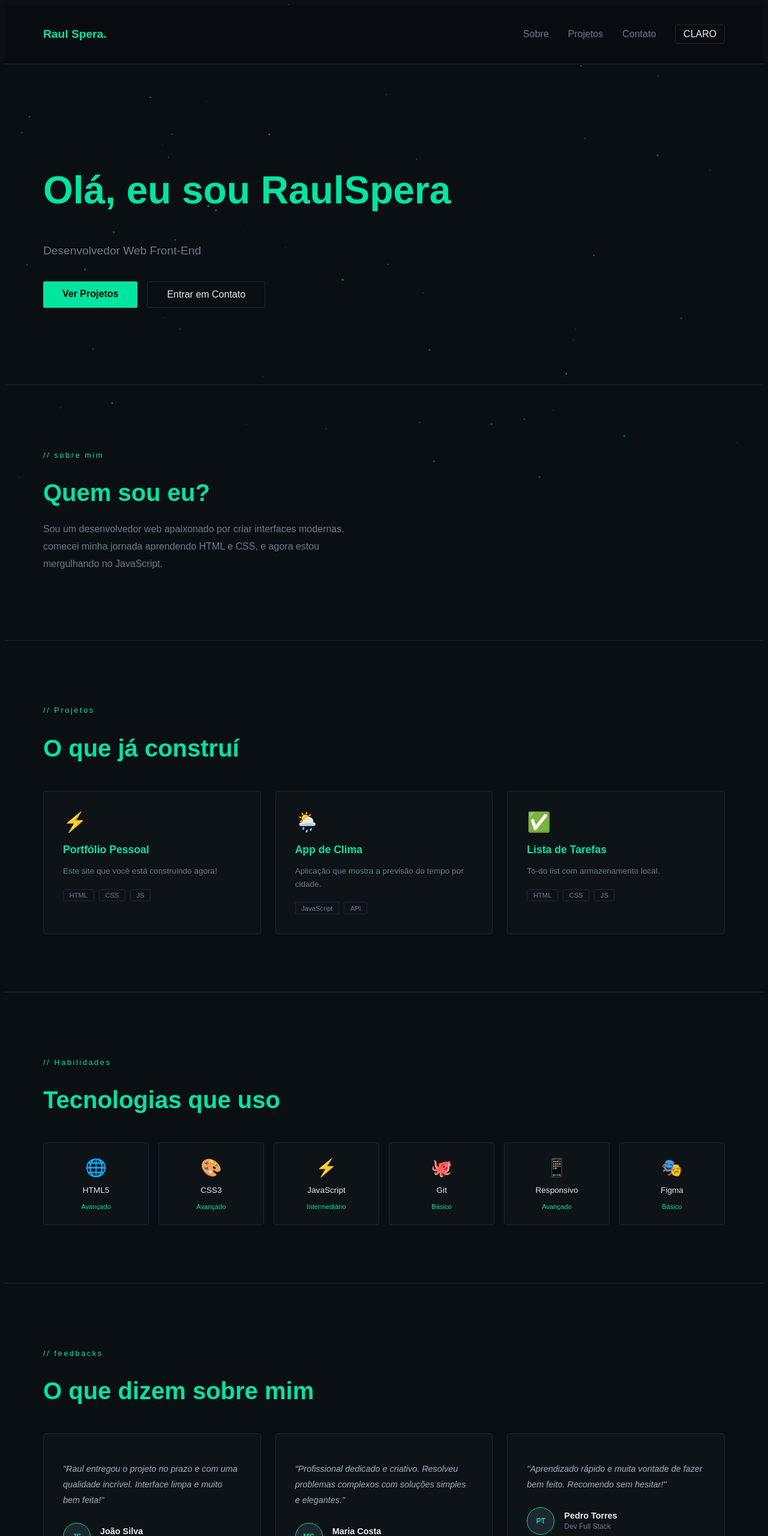
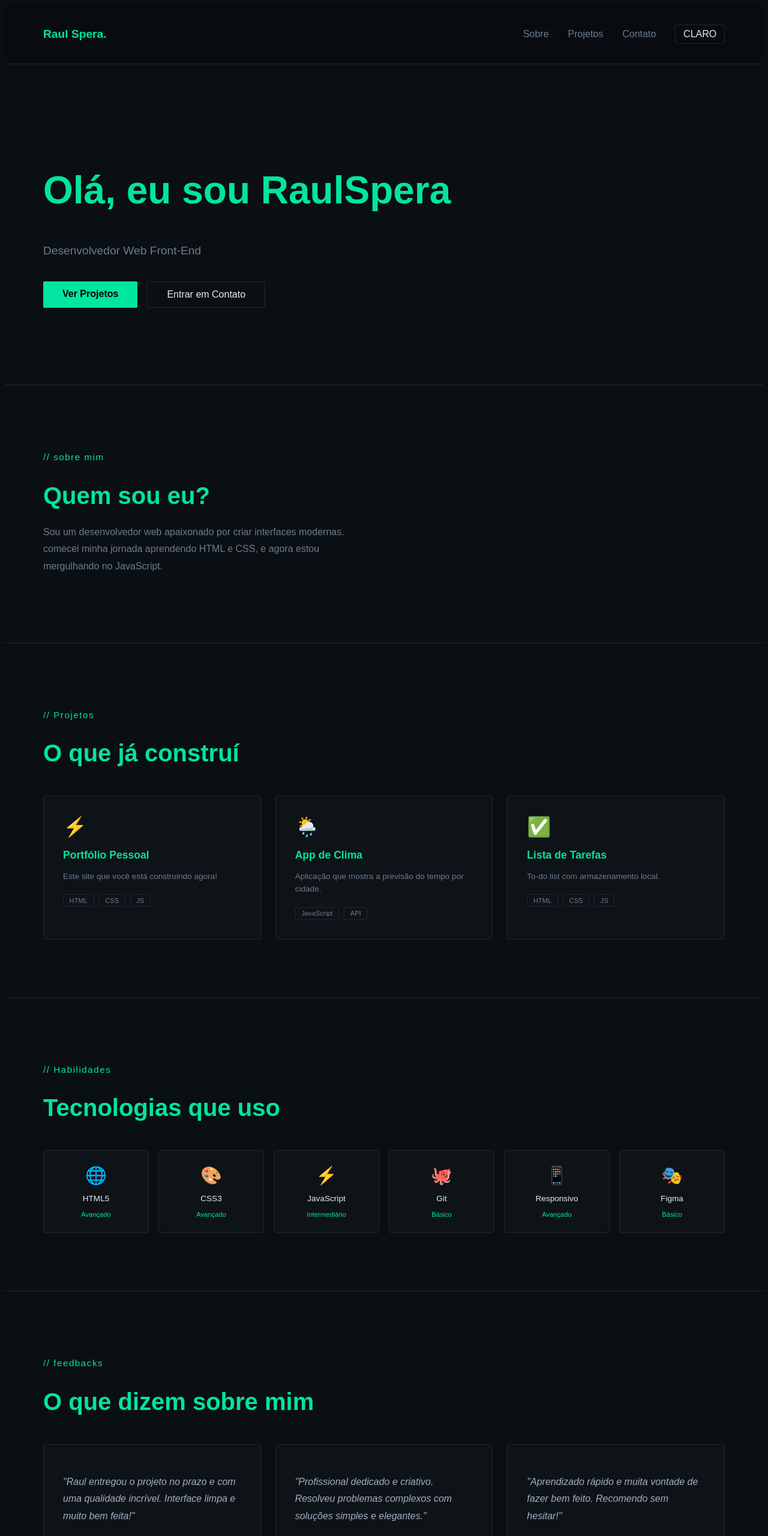
Before and after one commit to raulspera6/Portfolio, a plain HTML site: page index.html in a window 1280 px wide. Shown: the top 2560 px of the page at 60% size. Drawn offline with Linux system fonts and the light colour scheme; animation ran at ten frames a second.

Commit message:
ajusta particulas corrige botoes

```diff
--- a/css/estilo.css
+++ b/css/estilo.css
@@ -637,3 +637,20 @@ body,claro .btn-outline:hover{
   align-items: center;
   gap: 2rem;
 }
+/* Ajuste de fontes */
+.label {
+  font-size: 0.95rem;
+  letter-spacing: 0.1em;
+}
+
+.feedback-texto {
+  font-size: 1rem;
+}
+
+.feedback-autor strong {
+  font-size: 1rem;
+}
+
+.feedback-autor span {
+  font-size: 0.85rem;
+}
--- a/index.html
+++ b/index.html
@@ -14,8 +14,8 @@
         <div class="nav-direita">
           <ul>
             <li><a href="#sobre">Sobre</a></li>
-            <li><a href="#Projetos">Projetos</a></li>
-            <li><a href="#Contato">Contato</a></li>
+            <li><a href="#projetos">Projetos</a></li>
+            <li><a href="#contato">Contato</a></li>
           </ul>
           <button id="btn-tema" onclick="alternarTema()">CLARO</button>
         </div>
@@ -25,8 +25,8 @@
 			<section id="hero">
 					<h1>Olá, eu sou <span id="nome">RaulSpera</span></h1>
 					<p>Desenvolvedor Web Front-End</p>
-					<div class="hero-botoes"><a href="#Projetos" class="btn-primary" id="btn1">Ver Projetos</a>
-						<a href="#Contato" class="btn-outline" id="btn2">Entrar em Contato</a>
+					<div class="hero-botoes"><a href="#projetos" class="btn-primary" id="btn1">Ver Projetos</a>
+						<a href="#contato" class="btn-outline" id="btn2">Entrar em Contato</a>
 					</div>
 
 			</section>
@@ -213,18 +213,18 @@
             canvas.height = window.innerHeight;
           });
 
-          //criar 80 particulas
-          const particulas = [];
-          for (let i = 0; i < 80; i++) {
-            particulas.push({
-              x: Math.random() * canvas.width,
-              y:Math.random() * canvas.height,
-              tamanho: Math.random() * 2,
-              velX: (Math.random() - 0.5) * 0.5,
-              velY: (Math.random() - 0.5) * 0.5,
-              opacidade: Math.random() * 0.5 + 0.1
+          // Cria 40 partículas (era 80)
+const particulas = [];
+for (let i = 0; i < 40; i++) {
+  particulas.push({
+    x: Math.random() * canvas.width,
+    y: Math.random() * canvas.height,
+    tamanho: Math.random() * 1,
+    velX: (Math.random() - 0.5) * 0.2,
+    velY: (Math.random() - 0.5) * 0.2,
+    opacidade: Math.random() * 0.2 + 0.05
+  });
 
-            });
 
             // Anima as partículas
 function animarCanvas() {
```
